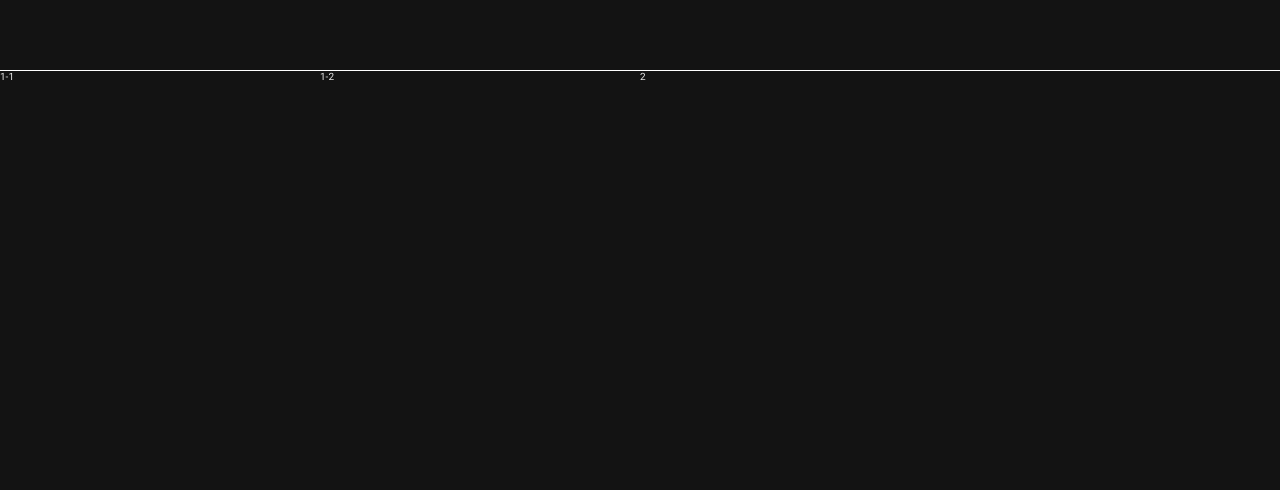
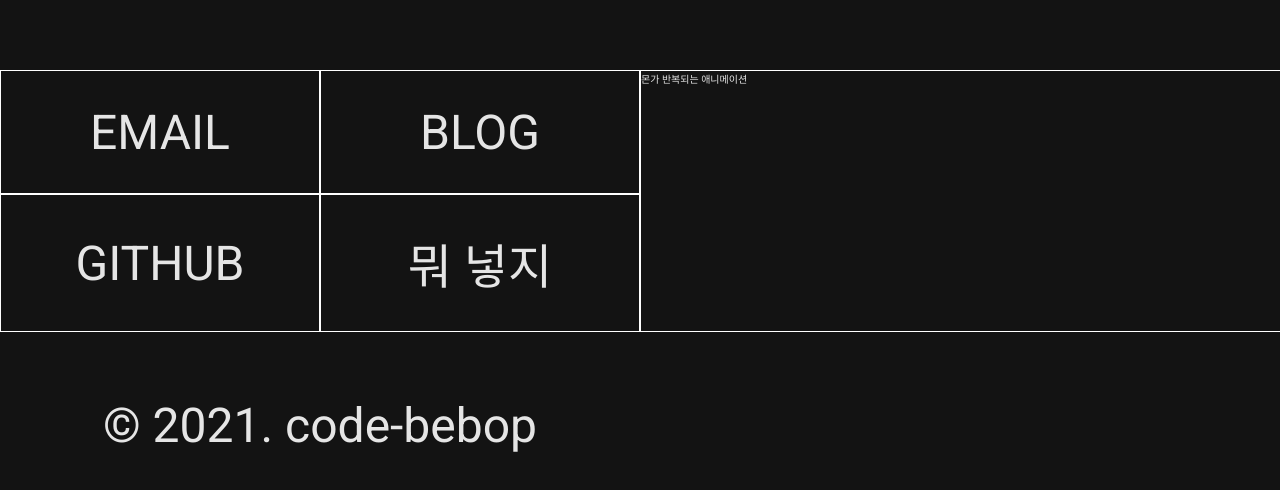
Before and after one commit to code-bebop/real-portfolio, a React app: page / in a window 1280 px wide. Shown: the part 4074-4564 px from the top of the page. Built offline with nearby package versions, Linux system fonts and the light colour scheme.

Commit message:
Feat #5 - Footer 컴포넌트 추가
Footer 컴포넌트를 추가했고, 애니메이션이 재생되는 부분을 제외하고 기능을
구현했다.

```diff
--- a/src/components/App.tsx
+++ b/src/components/App.tsx
@@ -29,7 +29,6 @@ const App = (): ReactElement => {
       <Me />
       <Work />
       <Footer />
-      <Test></Test>
     </AppBlock>
   );
 };
--- a/src/components/Footer.tsx
+++ b/src/components/Footer.tsx
@@ -1,37 +1,51 @@
 import React, { ReactElement } from "react";
 import styled from "styled-components";
 
-const FooterTopLeft = styled.div`
+const Note = styled.aside`
   display: flex;
-  & > div {
-    width: 50%;
-    height: 100%;
+  justify-content: center;
+  align-items: center;
+  & > span {
+    font-size: 4.8rem;
   }
 `;
-const FooterTop = styled.div`
-  height: 100%;
-  display: flex;
-  & > div {
-    width: 50%;
-    height: 100%;
+const FooterAni = styled.nav`
+  border: 1px solid #fff;
+  border-right: none;
+`;
+const SocialNav = styled.nav`
+  display: grid;
+  grid-template-columns: 1fr 1fr;
+  & > a {
+    border: 1px solid #fff;
+    display: flex;
+    justify-content: center;
+    align-items: center;
+    font-size: 4.8rem;
   }
 `;
 const FooterBlock = styled.footer`
   height: 45rem;
   margin-top: 25rem;
-  border-top: 1px solid #fff;
+  display: grid;
+  grid-template-columns: 1fr 1fr;
 `;
 
 const Footer = (): ReactElement => {
   return (
     <FooterBlock>
-      <FooterTop>
-        <FooterTopLeft>
-          <div>1-1</div>
-          <div>1-2</div>
-        </FooterTopLeft>
-        <div>2</div>
-      </FooterTop>
+      <SocialNav>
+        <a href="#">EMAIL</a>
+        <a href="#">BLOG</a>
+        <a href="#">GITHUB</a>
+        <a href="#">뭐 넣지</a>
+      </SocialNav>
+      <FooterAni>
+        <span>몬가 반복되는 애니메이션</span>
+      </FooterAni>
+      <Note>
+        <span>&copy; 2021. code-bebop</span>
+      </Note>
     </FooterBlock>
   );
 };
```
